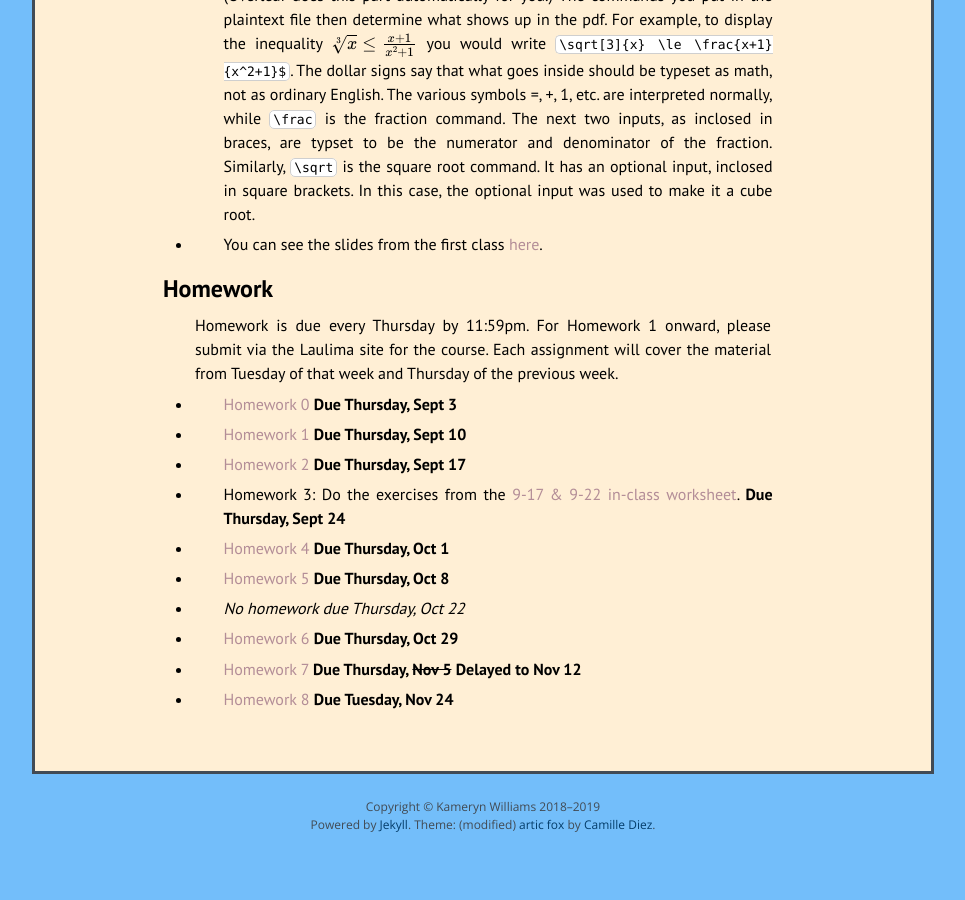
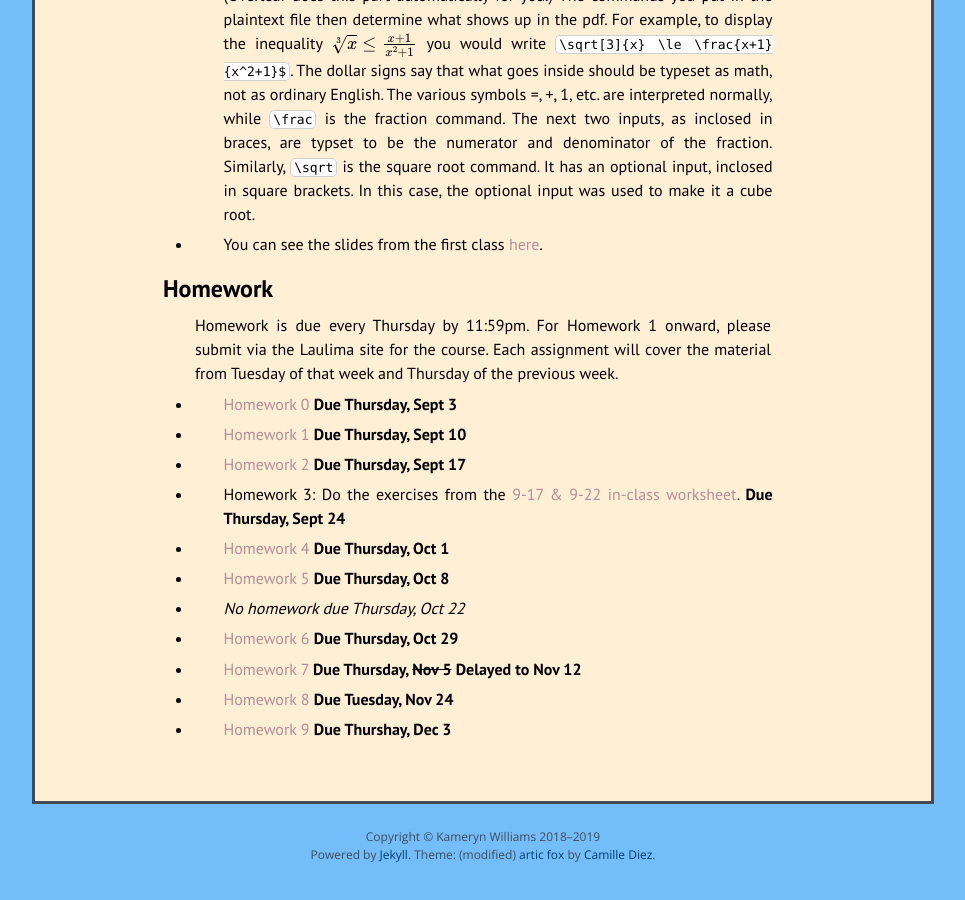
Before and after one commit to kamerynjw/kamerynjw.github.io, a Jekyll site: the page built from teaching/2020/math321.md, in a window 1280 px wide and 900 px high, scrolled down 2334 px. Shown: the whole window, without its empty margins (157-1122 px from the left). Built offline with Jekyll 4.4.1, drawn with Linux system fonts in a browser that asks for light colours; nearby versions of some CDN libraries; formulas are drawn with MathJax 3; before the commit the page ends 3204 px from its top, so only the background shows below that.

Commit message:
new homeowrk

```diff
--- a/teaching/2020/math321.md
+++ b/teaching/2020/math321.md
@@ -132,3 +132,5 @@ Homework is due every Thursday by 11:59pm. For Homework 1 onward, please submit
 * [Homework 7]({{ page.url }}hw7.pdf) **Due Thursday, ~~Nov 5~~** **Delayed to Nov 12**
 
 * [Homework 8]({{ page.url }}hw8.pdf) **Due Tuesday, Nov 24**
+
+* [Homework 9]({{ page.url }}hw9.pdf) **Due Thurshay, Dec 3**
```
Also changed, not shown: 1 other file.
